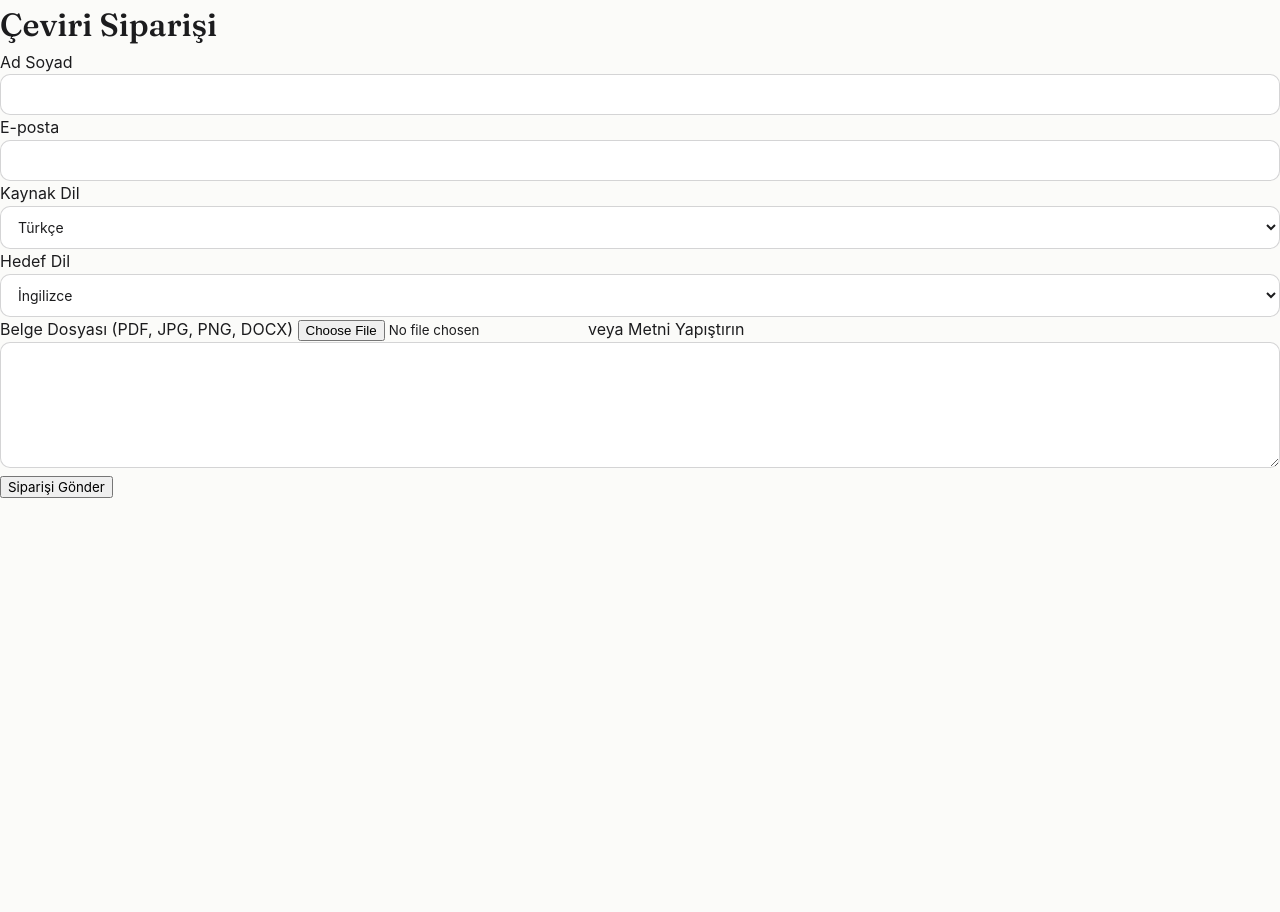
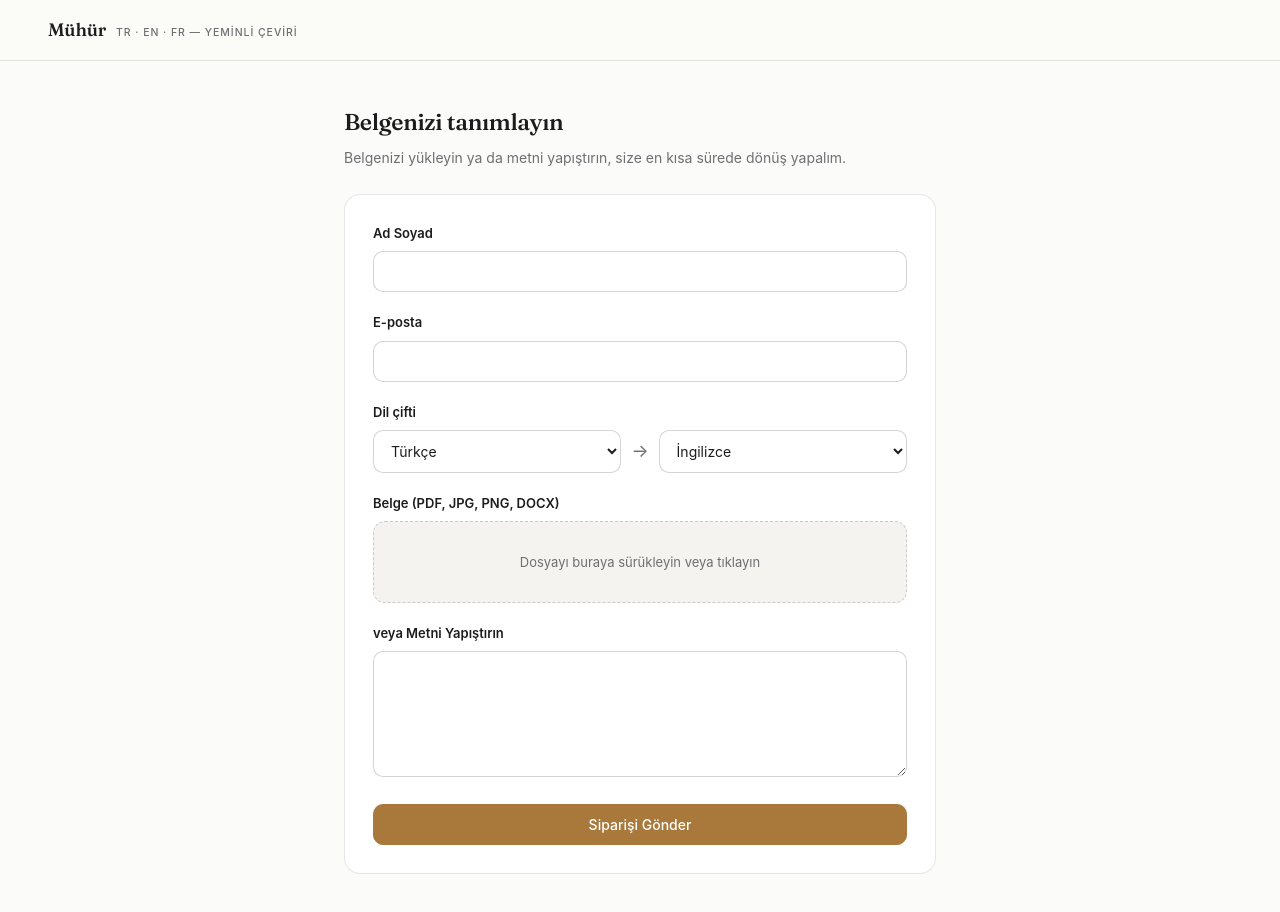
Before and after one commit to dnzktn/MUHUR, a website: page muhur-backend/public/order-form.html in a window 1280 px wide. Before the commit the page ends 800 px from the top, so only its background shows below. Drawn offline with Linux system fonts and the light colour scheme.

Commit message:
style: restyle order form with prototype design, add dropzone interaction

```diff
--- a/muhur-backend/public/order-form.html
+++ b/muhur-backend/public/order-form.html
@@ -7,46 +7,53 @@
   <link rel="stylesheet" href="/styles.css" />
 </head>
 <body>
-  <main class="page">
-    <h1>Çeviri Siparişi</h1>
+  <div class="site-nav">
+    <div class="brand"><h3>Mühür</h3><div class="langs">TR · EN · FR — YEMİNLİ ÇEVİRİ</div></div>
+  </div>
+  <div class="order-wrap">
+    <h2 class="page-title">Belgenizi tanımlayın</h2>
+    <p class="page-sub">Belgenizi yükleyin ya da metni yapıştırın, size en kısa sürede dönüş yapalım.</p>
+    <div class="card">
       <form id="order-form">
-      <label>
-        Ad Soyad
+        <div class="field">
+          <label>Ad Soyad</label>
           <input type="text" id="name" required />
-      </label>
-      <label>
-        E-posta
+        </div>
+        <div class="field">
+          <label>E-posta</label>
           <input type="email" id="email" required />
-      </label>
-      <label>
-        Kaynak Dil
+        </div>
+        <div class="field">
+          <label>Dil çifti</label>
+          <div class="lang-grid">
             <select id="sourceLang">
               <option value="TR">Türkçe</option>
               <option value="EN">İngilizce</option>
               <option value="FR">Fransızca</option>
             </select>
-      </label>
-      <label>
-        Hedef Dil
+            <div class="arrow">→</div>
             <select id="targetLang">
               <option value="EN">İngilizce</option>
               <option value="TR">Türkçe</option>
               <option value="FR">Fransızca</option>
             </select>
-      </label>
-      <label>
-        Belge Dosyası (PDF, JPG, PNG, DOCX)
-        <input type="file" id="file" accept=".pdf,.jpg,.jpeg,.png,.docx" />
-      </label>
-      <label>
-        veya Metni Yapıştırın
+          </div>
+        </div>
+        <div class="field">
+          <label>Belge (PDF, JPG, PNG, DOCX)</label>
+          <div class="dropzone" id="dropzone">Dosyayı buraya sürükleyin veya tıklayın</div>
+          <input type="file" id="file" accept=".pdf,.jpg,.jpeg,.png,.docx" class="visually-hidden" />
+        </div>
+        <div class="field">
+          <label>veya Metni Yapıştırın</label>
           <textarea id="pastedText" rows="6"></textarea>
-      </label>
-      <button type="submit">Siparişi Gönder</button>
+        </div>
+        <button type="submit" class="btn accent wide">Siparişi Gönder</button>
       </form>
       <div id="result" class="hidden"></div>
       <div id="error" class="error hidden"></div>
-  </main>
+    </div>
+  </div>
   <script src="/order-form.js"></script>
 </body>
 </html>
--- a/muhur-backend/public/order-form.js
+++ b/muhur-backend/public/order-form.js
@@ -1,3 +1,18 @@
+const dropzone = document.getElementById("dropzone");
+const fileInput = document.getElementById("file");
+
+dropzone.addEventListener("click", () => fileInput.click());
+
+fileInput.addEventListener("change", () => {
+  if (fileInput.files[0]) {
+    dropzone.textContent = fileInput.files[0].name;
+    dropzone.classList.add("filled");
+  } else {
+    dropzone.textContent = "Dosyayı buraya sürükleyin veya tıklayın";
+    dropzone.classList.remove("filled");
+  }
+});
+
 document.getElementById("order-form").addEventListener("submit", async (event) => {
   event.preventDefault();
 
@@ -52,6 +67,8 @@ document.getElementById("order-form").addEventListener("submit", async (event) =
     resultBox.textContent = `Siparişiniz alındı. Takip numaranız: ${documentBody.orderId}`;
     resultBox.classList.remove("hidden");
     document.getElementById("order-form").reset();
+    dropzone.textContent = "Dosyayı buraya sürükleyin veya tıklayın";
+    dropzone.classList.remove("filled");
   } catch (err) {
     errorBox.textContent = err.message;
     errorBox.classList.remove("hidden");
```
Lines whose indentation alone changed are shown as unchanged.
